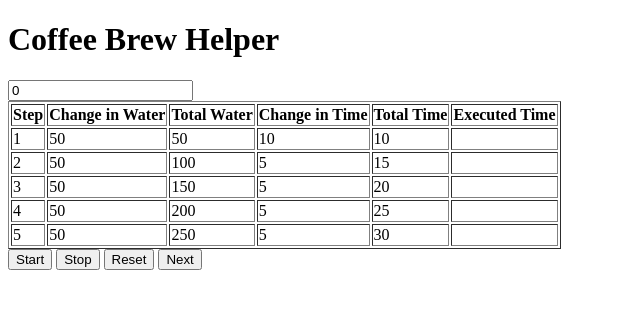
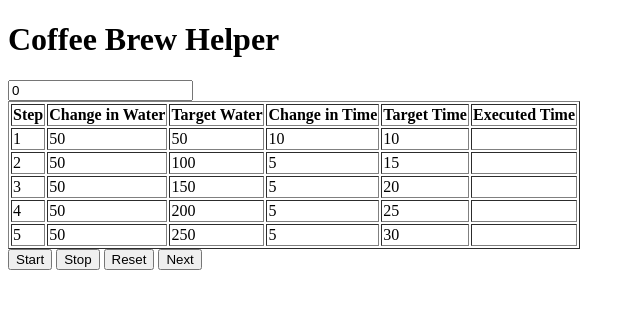
Before and after one commit to daniel-wai/CoffeeBrewHelperWeb, a Django app: page / in a window 1280 px wide. Shown: the top 309 px of the page, without its empty margins (0-640 px from the left). Run offline with Django 5.2, Linux system fonts and the light colour scheme; data comes from the database, SQL or seed files in the repository.

Commit message:
Minor update to labels to show target vs executed time and water

```diff
--- a/coffee/brewhelper/templates/home.html
+++ b/coffee/brewhelper/templates/home.html
@@ -24,9 +24,9 @@
             <tr>
                 <th>Step</th>
                 <th>Change in Water</th>
-                <th>Total Water</th>
+                <th>Target Water</th>
                 <th>Change in Time</th>
-                <th>Total Time</th>
+                <th>Target Time</th>
                 <th>Executed Time</th>
             </tr>
         </thead>
@@ -35,9 +35,9 @@
             <tr>
                 <td>{{ step.step_id }}</td>
                 <td>{{ step.change_in_water }}</td>
-                <td>{{ step.total_water }}</td>
+                <td>{{ step.target_total_water }}</td>
                 <td>{{ step.change_in_time }}</td>
-                <td>{{ step.total_time }}</td>
+                <td>{{ step.target_total_time }}</td>
                 <td id="executed-time-{{ step.step_id }}"></td>
             </tr>
             {% endfor %}
@@ -78,7 +78,7 @@
             elapsedTimeInput.value = elapsedTime; // Update input value with elapsed time
         }
 
-        // Function to start the timer and highlight steps based on total_time
+        // Function to start the timer and highlight steps based on target_total_time
         function startTimer() {
             highlightStep();
             timer = setInterval(() => {
--- a/coffee/brewhelper/views.py
+++ b/coffee/brewhelper/views.py
@@ -5,13 +5,13 @@ from .models import brewstep
 def home(request):
     steps = brewstep.objects.all()
 
-    total_water = 0
-    total_time = 0
+    target_total_water = 0
+    target_total_time = 0
 
     for step in steps:
-        total_water += step.change_in_water
-        total_time += step.change_in_time
-        step.total_time = total_time
-        step.total_water = total_water
+        target_total_water += step.change_in_water
+        target_total_time += step.change_in_time
+        step.target_total_time = target_total_time
+        step.target_total_water = target_total_water
 
     return render(request, 'home.html', {'steps': steps})
```
